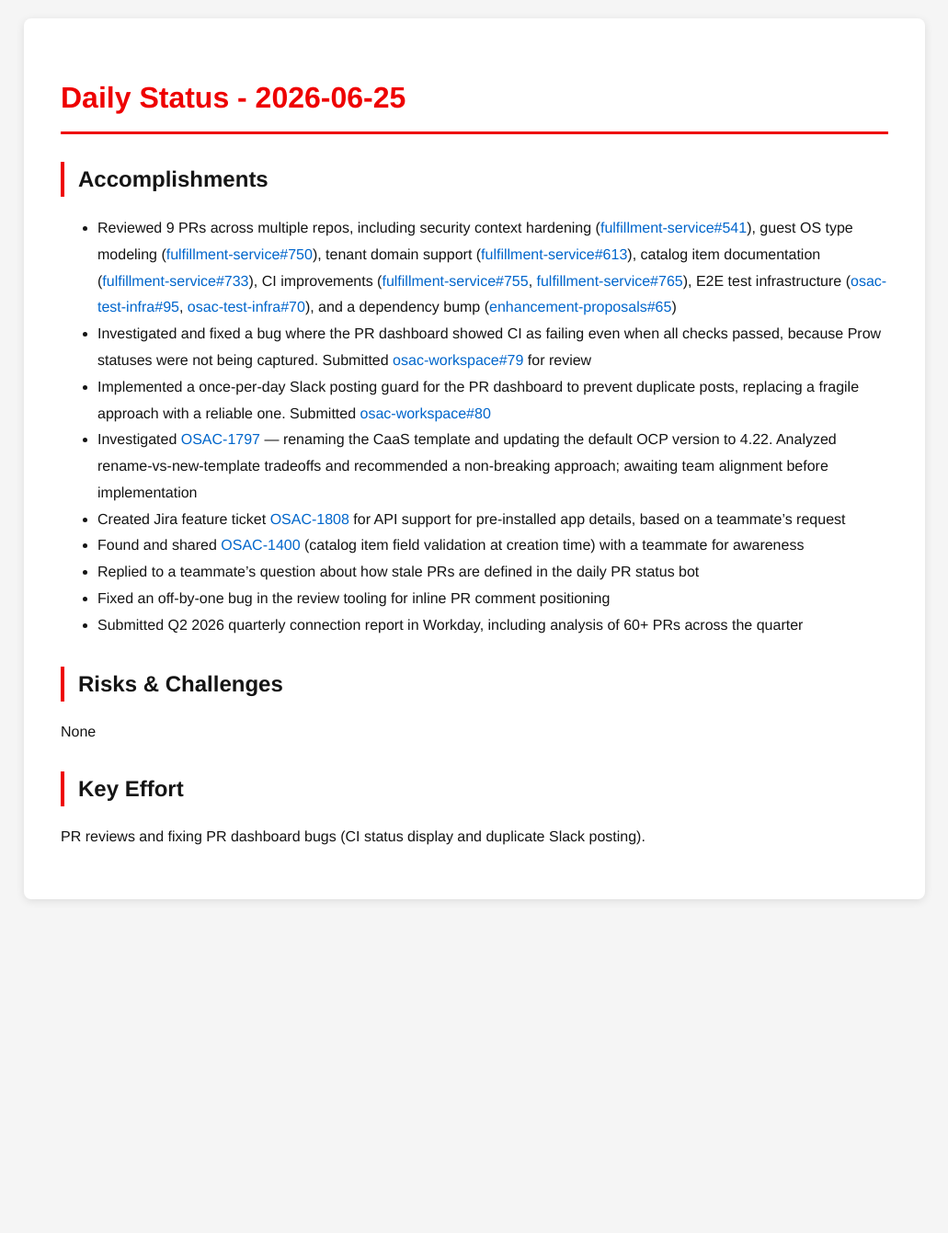
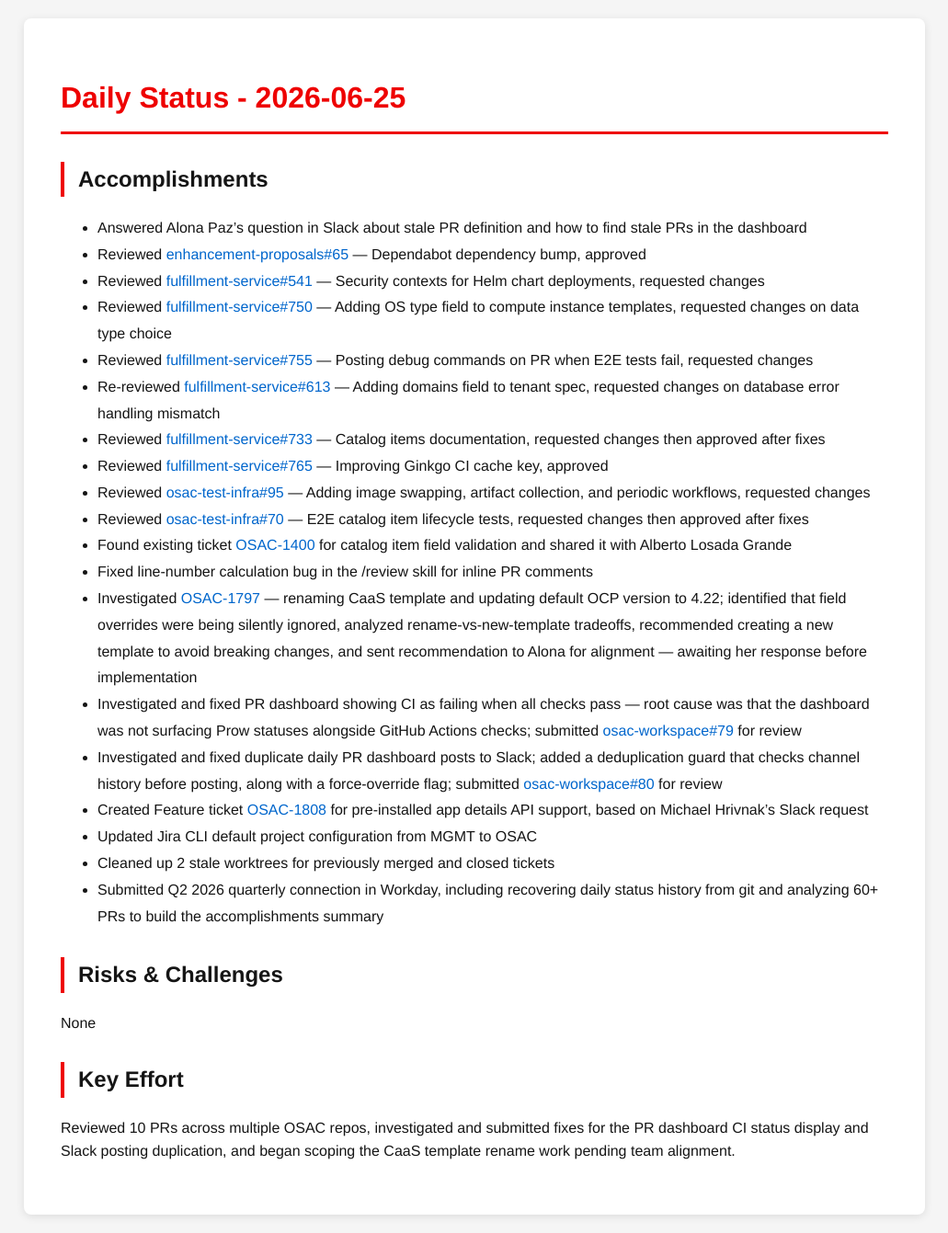
Before and after one commit to tzvatot/daily-status, a Jekyll site: the page built from 2026-06-25.md, in a window 1280 px wide. Shown: the whole page at 92% size, without its empty margins (124-1155 px from the left). Built offline with Jekyll 4.4.1, drawn with Linux system fonts in a browser that asks for light colours; before the commit the page ends 998 px from its top, so only the background shows below that.

Commit message:
Daily status update - 2026-06-25

```diff
--- a/2026-06-25.md
+++ b/2026-06-25.md
@@ -7,18 +7,28 @@ date: 2026-06-25
 # Daily Status - 2026-06-25
 
 ## Accomplishments
-- Reviewed 9 PRs across multiple repos, including security context hardening ([fulfillment-service#541](https://github.com/osac-project/fulfillment-service/pull/541)), guest OS type modeling ([fulfillment-service#750](https://github.com/osac-project/fulfillment-service/pull/750)), tenant domain support ([fulfillment-service#613](https://github.com/osac-project/fulfillment-service/pull/613)), catalog item documentation ([fulfillment-service#733](https://github.com/osac-project/fulfillment-service/pull/733)), CI improvements ([fulfillment-service#755](https://github.com/osac-project/fulfillment-service/pull/755), [fulfillment-service#765](https://github.com/osac-project/fulfillment-service/pull/765)), E2E test infrastructure ([osac-test-infra#95](https://github.com/osac-project/osac-test-infra/pull/95), [osac-test-infra#70](https://github.com/osac-project/osac-test-infra/pull/70)), and a dependency bump ([enhancement-proposals#65](https://github.com/osac-project/enhancement-proposals/pull/65))
-- Investigated and fixed a bug where the PR dashboard showed CI as failing even when all checks passed, because Prow statuses were not being captured. Submitted [osac-workspace#79](https://github.com/osac-project/osac-workspace/pull/79) for review
-- Implemented a once-per-day Slack posting guard for the PR dashboard to prevent duplicate posts, replacing a fragile approach with a reliable one. Submitted [osac-workspace#80](https://github.com/osac-project/osac-workspace/pull/80)
-- Investigated [OSAC-1797](https://redhat.atlassian.net/browse/OSAC-1797) — renaming the CaaS template and updating the default OCP version to 4.22. Analyzed rename-vs-new-template tradeoffs and recommended a non-breaking approach; awaiting team alignment before implementation
-- Created Jira feature ticket [OSAC-1808](https://redhat.atlassian.net/browse/OSAC-1808) for API support for pre-installed app details, based on a teammate's request
-- Found and shared [OSAC-1400](https://redhat.atlassian.net/browse/OSAC-1400) (catalog item field validation at creation time) with a teammate for awareness
-- Replied to a teammate's question about how stale PRs are defined in the daily PR status bot
-- Fixed an off-by-one bug in the review tooling for inline PR comment positioning
-- Submitted Q2 2026 quarterly connection report in Workday, including analysis of 60+ PRs across the quarter
+- Answered Alona Paz's question in Slack about stale PR definition and how to find stale PRs in the dashboard
+- Reviewed [enhancement-proposals#65](https://github.com/osac-project/enhancement-proposals/pull/65) — Dependabot dependency bump, approved
+- Reviewed [fulfillment-service#541](https://github.com/osac-project/fulfillment-service/pull/541) — Security contexts for Helm chart deployments, requested changes
+- Reviewed [fulfillment-service#750](https://github.com/osac-project/fulfillment-service/pull/750) — Adding OS type field to compute instance templates, requested changes on data type choice
+- Reviewed [fulfillment-service#755](https://github.com/osac-project/fulfillment-service/pull/755) — Posting debug commands on PR when E2E tests fail, requested changes
+- Re-reviewed [fulfillment-service#613](https://github.com/osac-project/fulfillment-service/pull/613) — Adding domains field to tenant spec, requested changes on database error handling mismatch
+- Reviewed [fulfillment-service#733](https://github.com/osac-project/fulfillment-service/pull/733) — Catalog items documentation, requested changes then approved after fixes
+- Reviewed [fulfillment-service#765](https://github.com/osac-project/fulfillment-service/pull/765) — Improving Ginkgo CI cache key, approved
+- Reviewed [osac-test-infra#95](https://github.com/osac-project/osac-test-infra/pull/95) — Adding image swapping, artifact collection, and periodic workflows, requested changes
+- Reviewed [osac-test-infra#70](https://github.com/osac-project/osac-test-infra/pull/70) — E2E catalog item lifecycle tests, requested changes then approved after fixes
+- Found existing ticket [OSAC-1400](https://redhat.atlassian.net/browse/OSAC-1400) for catalog item field validation and shared it with Alberto Losada Grande
+- Fixed line-number calculation bug in the /review skill for inline PR comments
+- Investigated [OSAC-1797](https://redhat.atlassian.net/browse/OSAC-1797) — renaming CaaS template and updating default OCP version to 4.22; identified that field overrides were being silently ignored, analyzed rename-vs-new-template tradeoffs, recommended creating a new template to avoid breaking changes, and sent recommendation to Alona for alignment — awaiting her response before implementation
+- Investigated and fixed PR dashboard showing CI as failing when all checks pass — root cause was that the dashboard was not surfacing Prow statuses alongside GitHub Actions checks; submitted [osac-workspace#79](https://github.com/osac-project/osac-workspace/pull/79) for review
+- Investigated and fixed duplicate daily PR dashboard posts to Slack; added a deduplication guard that checks channel history before posting, along with a force-override flag; submitted [osac-workspace#80](https://github.com/osac-project/osac-workspace/pull/80) for review
+- Created Feature ticket [OSAC-1808](https://redhat.atlassian.net/browse/OSAC-1808) for pre-installed app details API support, based on Michael Hrivnak's Slack request
+- Updated Jira CLI default project configuration from MGMT to OSAC
+- Cleaned up 2 stale worktrees for previously merged and closed tickets
+- Submitted Q2 2026 quarterly connection in Workday, including recovering daily status history from git and analyzing 60+ PRs to build the accomplishments summary
 
 ## Risks & Challenges
 None
 
 ## Key Effort
-PR reviews and fixing PR dashboard bugs (CI status display and duplicate Slack posting).
+Reviewed 10 PRs across multiple OSAC repos, investigated and submitted fixes for the PR dashboard CI status display and Slack posting duplication, and began scoping the CaaS template rename work pending team alignment.
```
